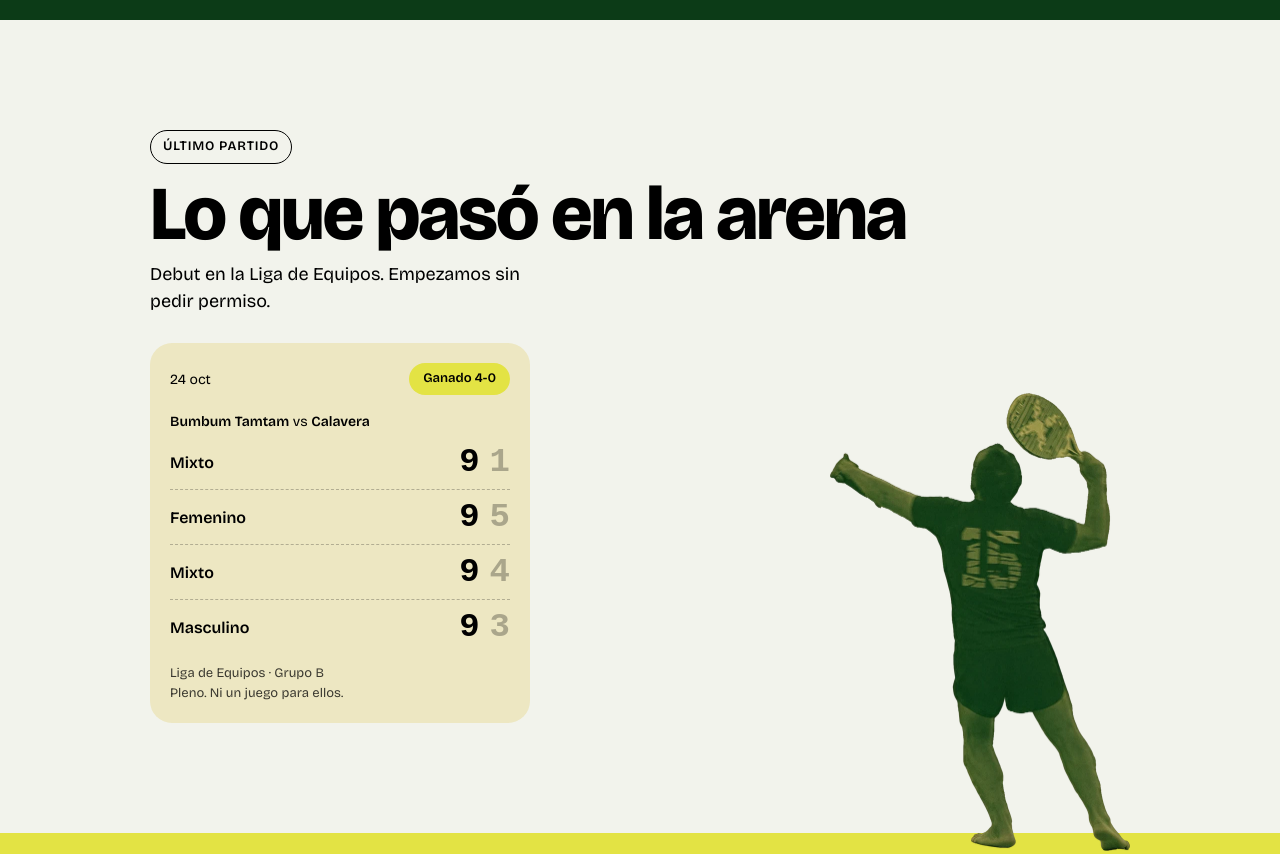
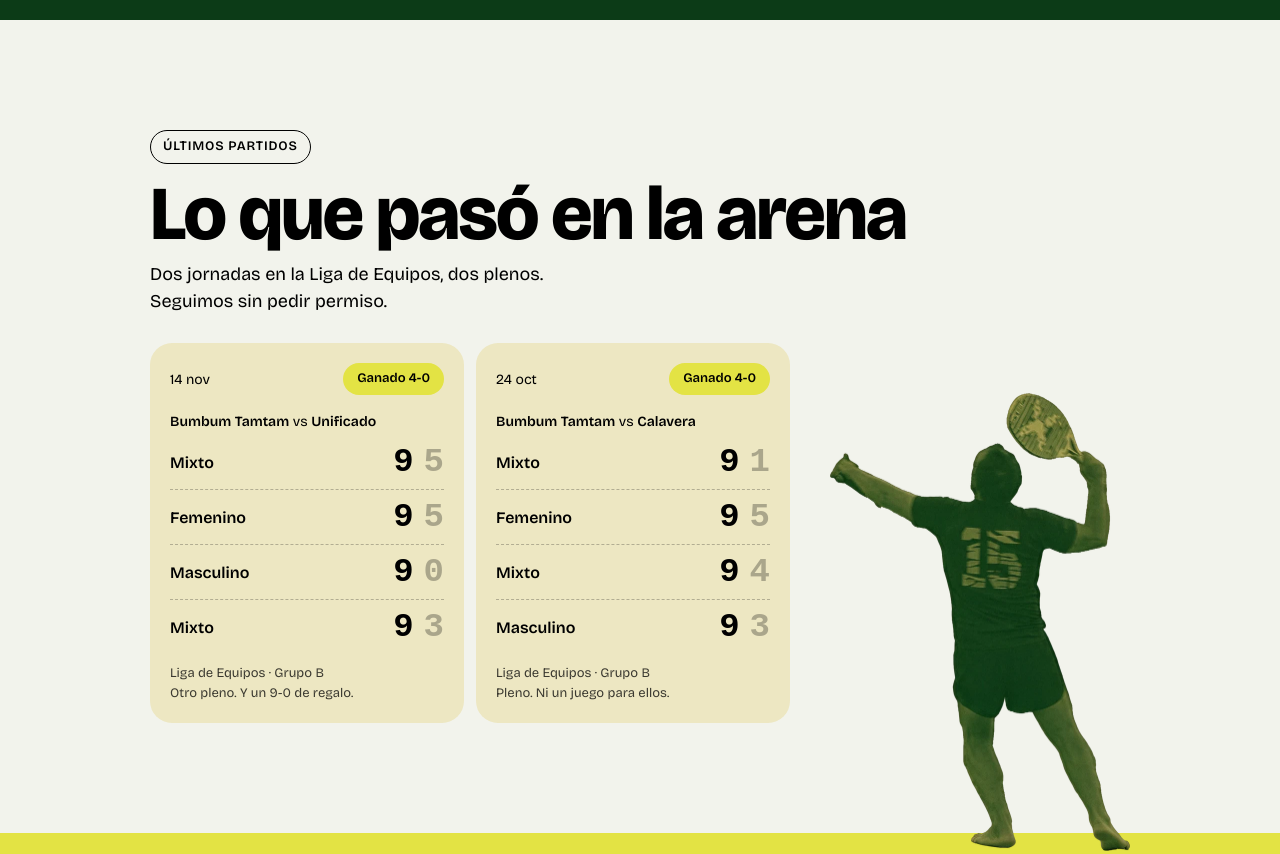
Before and after one commit to cindybartor/bumbumtamtam, a plain HTML site: page index.html in a window 1280 px wide. Shown: the part 780-1634 px from the top of the page. Drawn offline with nearby package versions, Linux system fonts and the light colour scheme; a web font is replaced by a local one.

Commit message:
Resultado vs Unificado (14/11, 4-0) y lo quito de próximos partidos
Co-Authored-By: Claude Opus 5.5 <noreply@anthropic.com>

```diff
--- a/index.html
+++ b/index.html
@@ -172,7 +172,7 @@ footer{background:var(--negro);color:var(--hueso);padding:32px var(--gut) calc(2
   .ball-spot{width:180px}
   .hero p{font-size:22px}
   .hero-ctas .btn{flex:0 0 auto}
-  .matches{grid-template-columns:repeat(auto-fill,minmax(300px,380px));width:calc(100% - 340px)}
+  .matches{grid-template-columns:repeat(auto-fit,minmax(280px,1fr));width:calc(100% - 340px)}
   .match{padding:20px}
   .match-top{font-size:14px;margin-bottom:18px}
   .team b{font-size:16px}
@@ -228,12 +228,21 @@ footer{background:var(--negro);color:var(--hueso);padding:32px var(--gut) calc(2
 <!-- 02 · Últimos partidos -->
 <section class="ultimos" id="ultimos">
   <div class="wrap">
-    <span class="eyebrow">Último partido</span>
+    <span class="eyebrow">Últimos partidos</span>
     <h2>Lo que pasó en la arena</h2>
-    <p class="lead">Debut en la Liga de Equipos. Empezamos sin pedir permiso.</p>
+    <p class="lead">Dos jornadas en la Liga de Equipos, dos plenos. Seguimos sin pedir permiso.</p>
 
     <div class="matches">
-      <!-- partido por equipos: cada fila es un juego, primero nuestro marcador -->
+      <!-- partido por equipos: cada fila es un juego, primero nuestro marcador. El más reciente primero -->
+      <article class="match">
+        <div class="match-top"><span>14 nov</span><span class="badge win">Ganado 4-0</span></div>
+        <p class="match-vs"><b>Bumbum Tamtam</b> vs <b>Unificado</b></p>
+        <div class="team"><b>Mixto</b><div class="sets"><span class="w">9</span><span>5</span></div></div>
+        <div class="team"><b>Femenino</b><div class="sets"><span class="w">9</span><span>5</span></div></div>
+        <div class="team"><b>Masculino</b><div class="sets"><span class="w">9</span><span>0</span></div></div>
+        <div class="team"><b>Mixto</b><div class="sets"><span class="w">9</span><span>3</span></div></div>
+        <p class="match-foot">Liga de Equipos · Grupo B<br>Otro pleno. Y un 9-0 de regalo.</p>
+      </article>
       <article class="match">
         <div class="match-top"><span>24 oct</span><span class="badge win">Ganado 4-0</span></div>
         <p class="match-vs"><b>Bumbum Tamtam</b> vs <b>Calavera</b></p>
@@ -377,7 +386,6 @@ footer{background:var(--negro);color:var(--hueso);padding:32px var(--gut) calc(2
 /* ---------- Próximos partidos ---------- */
 // Sin fecha/hora/lugar todavía → se muestra "Por confirmar". mapa: búsqueda en Google Maps.
 const partidos = [
-  { dia:"Sáb", num:14, mes:"nov", titulo:"vs Unificado", tipo:"Fase de grupos", tag:"Grupo B · 14 nov" },
   { dia:"Sáb", num:21, mes:"nov", titulo:"vs Fantasy", tipo:"Fase de grupos", hora:"11:00", tag:"Grupo B · 21 nov" },
   { dia:"Sáb·Dom", num:"5-6", mes:"dic", titulo:"Fase final", tipo:"Si pasamos de grupo (pasamos), nos vemos aquí", lugar:"Playa Muchavista", mapa:"Playa Muchavista, El Campello", tag:"Liga de Equipos · 5 y 6 dic" }
 ];
```
